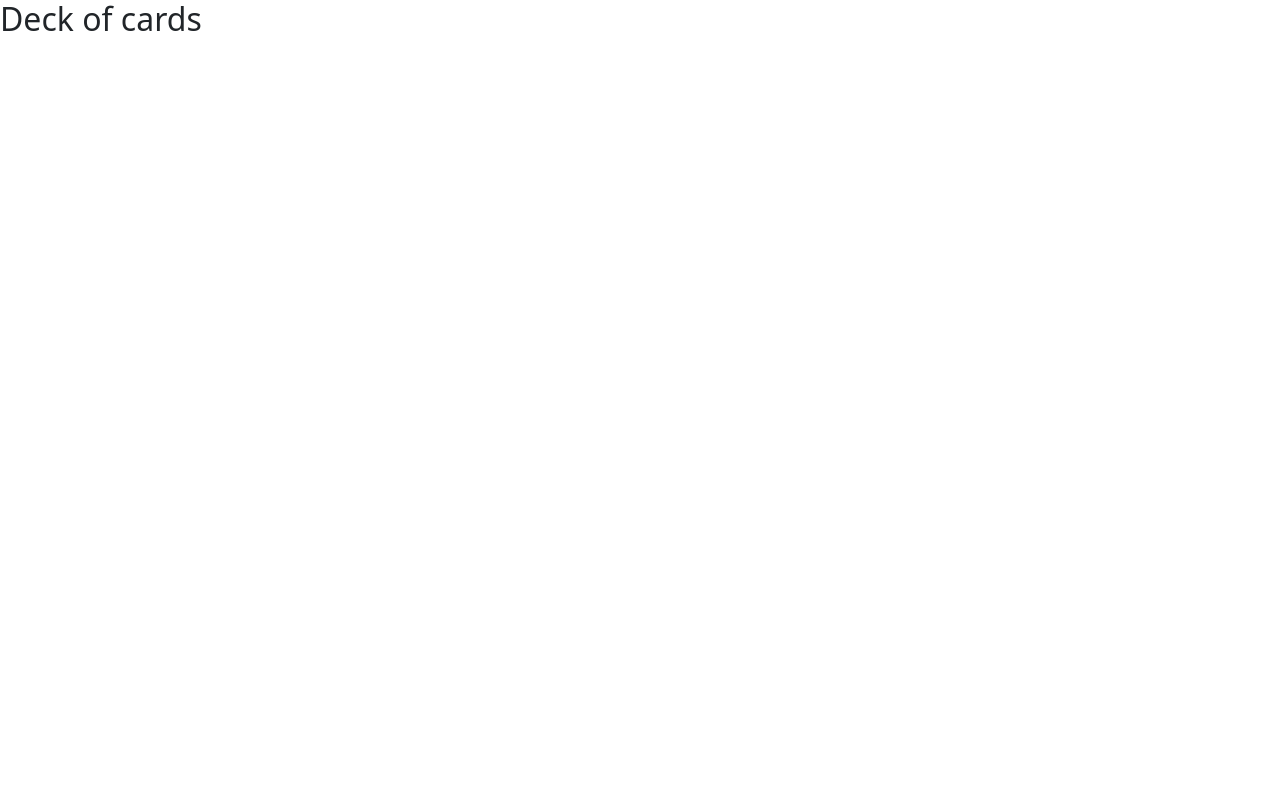
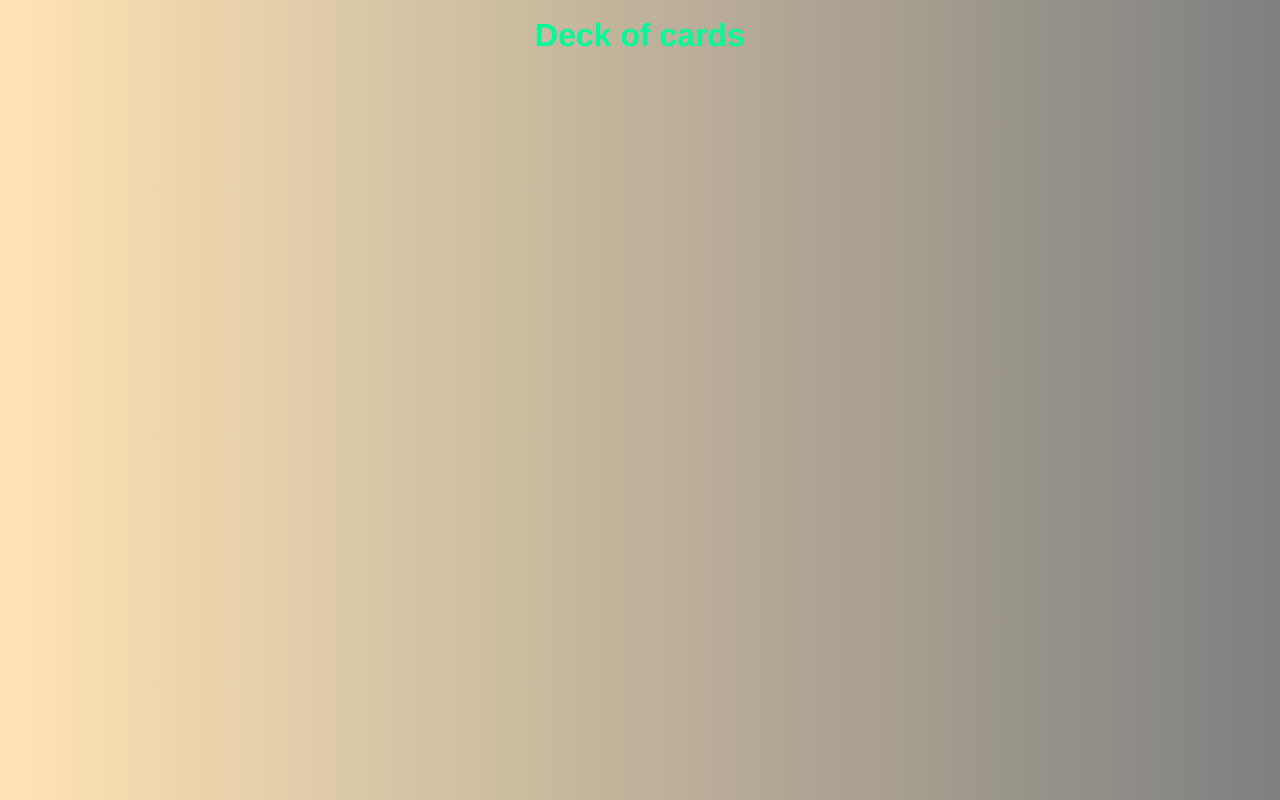
Before and after one commit to KOLAWOLEADE/Deck-of-cards, a plain HTML site: page index.html in a window 1280 px wide. Drawn offline with Linux system fonts and the light colour scheme.

Commit message:
add color

```diff
--- a/css/style.css
+++ b/css/style.css
@@ -0,0 +1,12 @@
+body{ background: linear-gradient( to left, gray, moccasin);
+}
+
+
+h2{
+    text-align:center;
+    font-weight: bolder;
+    font-family: 'Franklin Gothic Medium', 'Arial Narrow', Arial, sans-serif;
+    color: mediumspringgreen;
+    margin: 8px;
+    padding-top: 8px;
+}
--- a/index.html
+++ b/index.html
@@ -14,6 +14,11 @@
 </head>
 <body>
     <h2>Deck of cards</h2>
+    <div id="Deck">
+        <span></span>
+        <span></span>
+
+    </div>
 
 
 </body>
--- a/js/script.js
+++ b/js/script.js
@@ -6,6 +6,8 @@ $(document).ready(function(){
         // console.log(suits[suitCounter])
         for (let rankCounter = 0; rankCounter < 13; rankCounter ++) {
             console.log(ranks[rankCounter] + suits[suitCounter]);
+
+            $("#Deck").show()
         }
     }
 })
```
